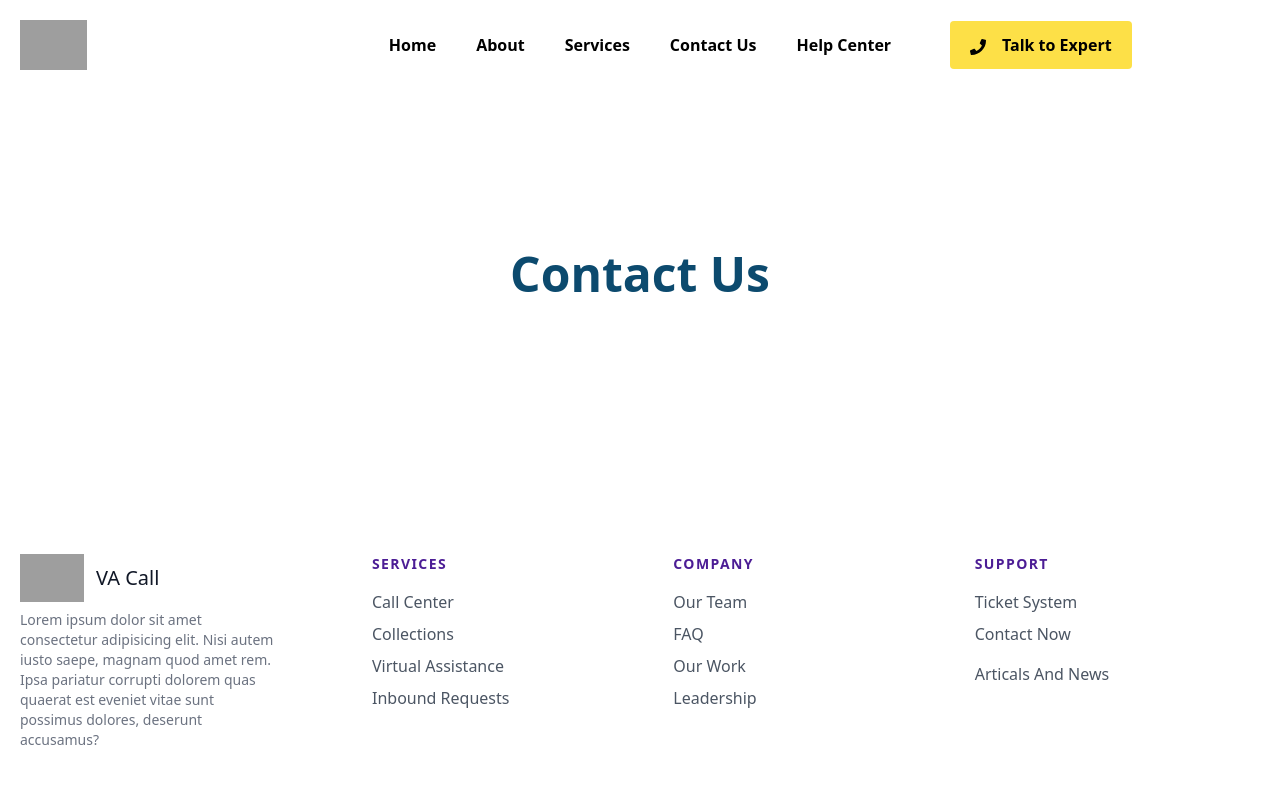
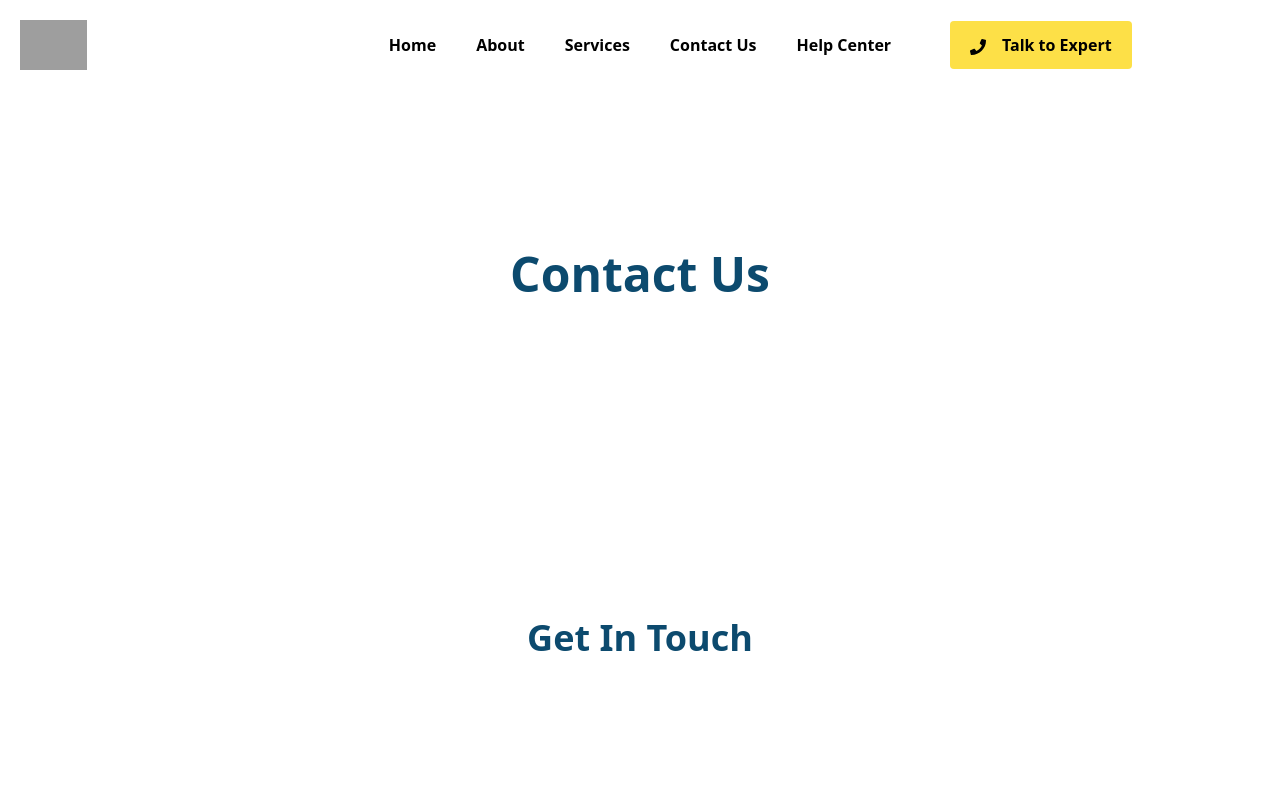
Before and after one commit to appzaib/va-call, a Next.js app in the folder my-app/: page /Contact in a window 1280 px wide. Shown: the top 800 px of the page. Built offline with nearby package versions, Linux system fonts and the light colour scheme; grey boxes are pictures that could not be loaded.

Commit message:
contact pages

```diff
--- a/my-app/pages/Contact.js
+++ b/my-app/pages/Contact.js
@@ -7,6 +7,8 @@ export default function Contact(){
         <>
         <div className="w-full text-center">
             <h1 className="text-5xl py-40 font-semibold text-sky-900">Contact Us</h1>
+            <h1 className="text-4xl py-40 font-semibold text-sky-900">Get In Touch</h1>
+
         </div>
         </>
     )
```
